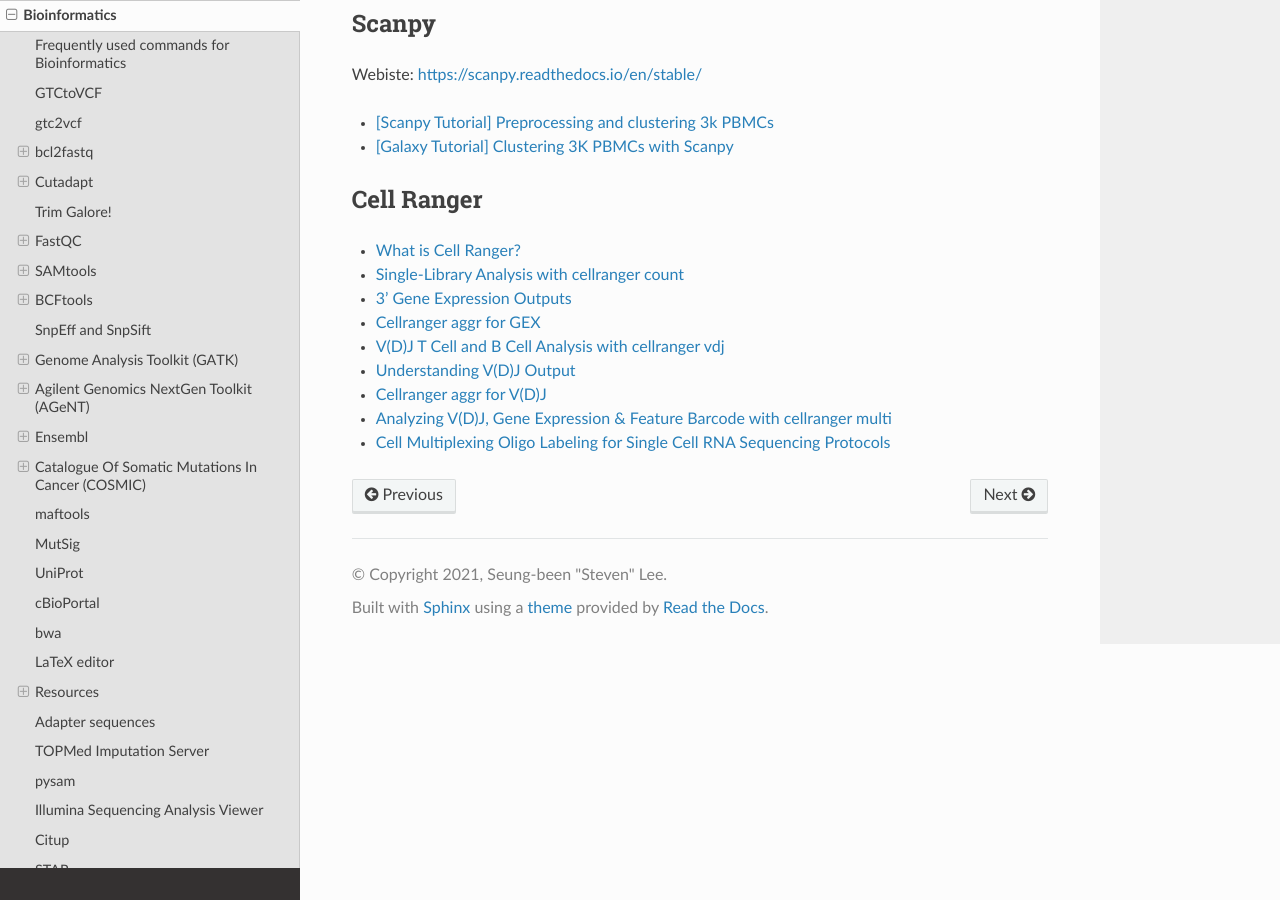
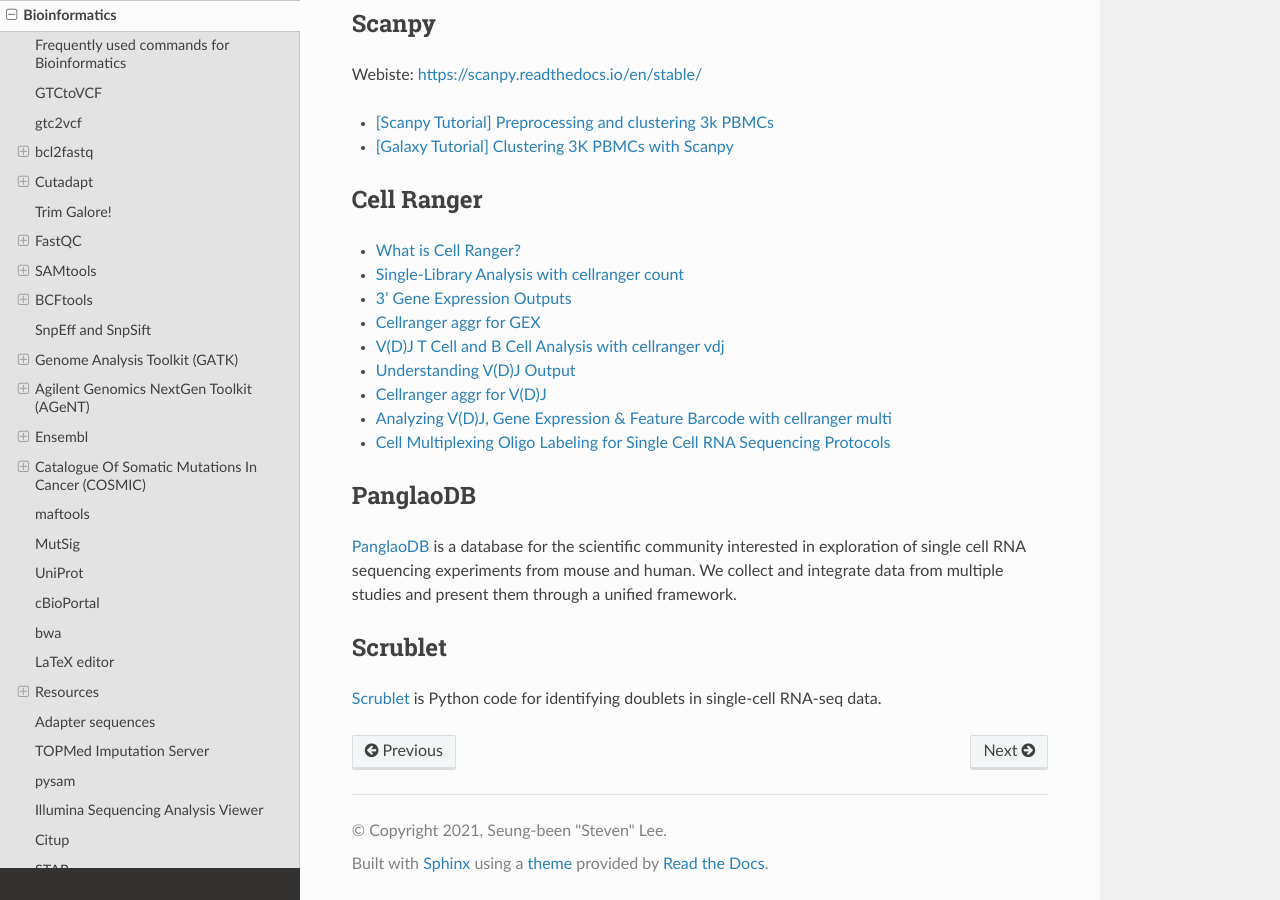
Before and after one commit to sbslee/notes, a Sphinx documentation site: the page built from docs/bioinformatics.rst, in a window 1280 px wide and 900 px high, scrolled down 22695 px. Built offline with Sphinx 7.4.7 and the Read the Docs theme 2.0.0, drawn with Linux system fonts in a browser that asks for light colours.

Commit message:
Update bioinformatics.rst

```diff
--- a/docs/bioinformatics.rst
+++ b/docs/bioinformatics.rst
@@ -1047,3 +1047,13 @@
 - `Cellranger aggr for V(D)J <https://support.10xgenomics.com/single-cell-vdj/software/pipelines/latest/using/aggr>`__
 - `Analyzing V(D)J, Gene Expression & Feature Barcode with cellranger multi <https://support.10xgenomics.com/single-cell-vdj/software/pipelines/latest/using/multi>`__
 - `Cell Multiplexing Oligo Labeling for Single Cell RNA Sequencing Protocols <https://support.10xgenomics.com/single-cell-gene-expression/overview/doc/demonstrated-protocol-cell-multiplexing-oligo-labeling-for-single-cell-rna-sequencing-protocols>`__
+
+PanglaoDB
+=========
+
+`PanglaoDB <https://panglaodb.se/index.html>`__ is a database for the scientific community interested in exploration of single cell RNA sequencing experiments from mouse and human. We collect and integrate data from multiple studies and present them through a unified framework.
+
+Scrublet
+========
+
+`Scrublet <https://github.com/swolock/scrublet>`__ is Python code for identifying doublets in single-cell RNA-seq data.
```
